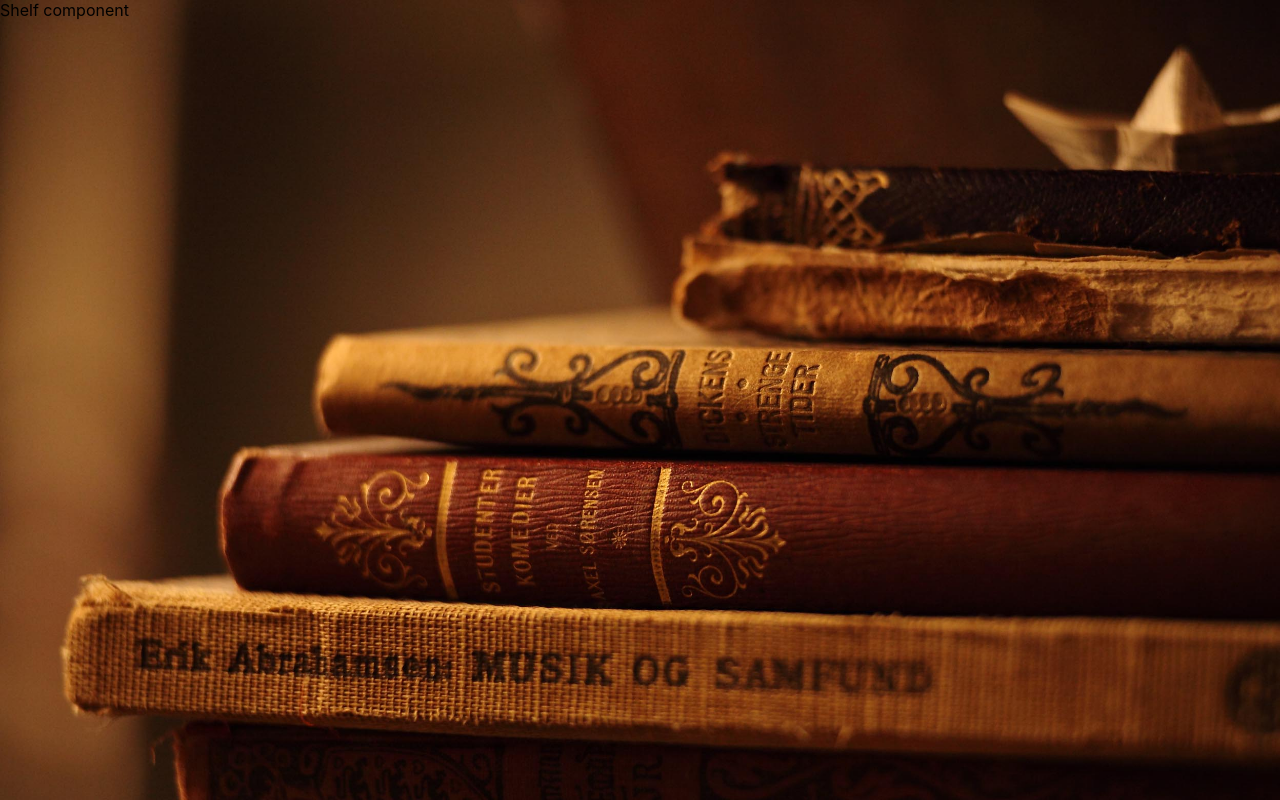
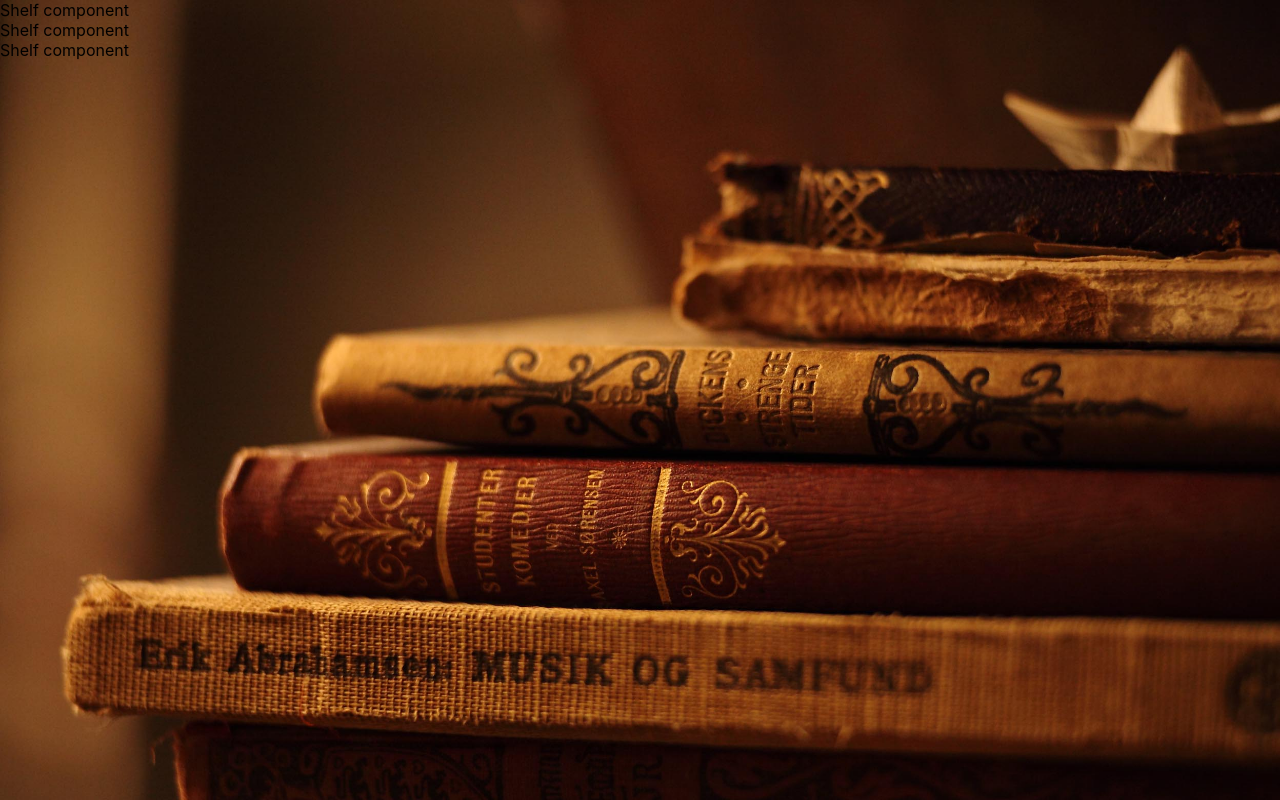
Before and after one commit to bikramjethi/books-app, a React (Create React App) app: page / in a window 1280 px wide. Built offline with nearby package versions, Linux system fonts and the light colour scheme.

Commit message:
created mockData level 1

```diff
--- a/src/App.js
+++ b/src/App.js
@@ -1,11 +1,15 @@
 import React from "react";
 import "./App.css";
-import Shelf from './Components/Shelf';
+import Shelf from "./Components/Shelf";
 
 function App() {
-  return <div className="App">
-    <Shelf />
-  </div>;
+  return (
+    <div className="App">
+      <Shelf name="TO BUY" books={[]} className="to-buy"/>
+      <Shelf name="BOUGHT" books={[]} className='bought'/>
+      <Shelf name="TO READ" books={[]} className='to-read'/>
+    </div>
+  );
 }
 
 export default App;
--- a/src/Components/Shelf/Shelf.js
+++ b/src/Components/Shelf/Shelf.js
@@ -1,5 +1,6 @@
 import React from 'react';
+import StyledShelf from './StyledShelf.style';
 
-const Shelf = () => <div> Shelf component</div>;
+const Shelf = ({className}) => <StyledShelf className={className}> Shelf component</StyledShelf>;
 
 export default Shelf;
--- /dev/null
+++ b/src/Components/Shelf/StyledShelf.style.js
@@ -0,0 +1,4 @@
+import styled from 'styled-components';
+
+export default styled.div`
+`;
```
Also changed, not shown: src/appData.js (added, +20 -0 lines).
